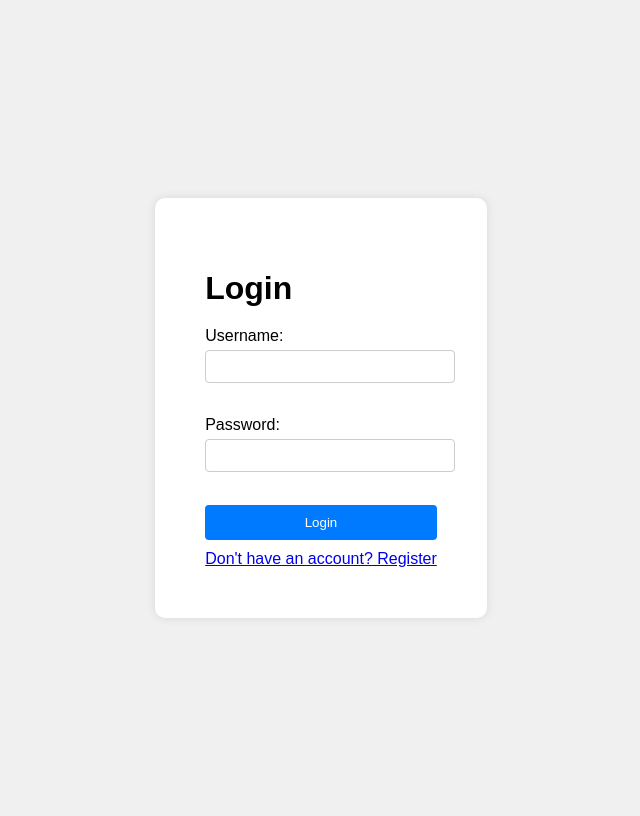
After one commit to Abdul-rehman235/Image_converter_webapp, a Flask app: page /login in a window 1280 px wide. The commit adds this page. Shown: the whole page, without its empty margins (319-959 px from the left). Run offline with Flask 3, Linux system fonts and the light colour scheme.

Commit message:
login complete

```diff
--- a/api/index.py
+++ b/api/index.py
@@ -40,6 +40,11 @@ def tool():
     return render_template('tool.html', user_photo=encoded_image)
 
 
+@app.route('/login')
+def login():
+    return render_template('login.html')
+
+
 
 if __name__ == '__main__':
     app.run(host='0.0.0.0', debug=True)
--- /dev/null
+++ b/static/login.css
@@ -0,0 +1,40 @@
+        body {
+            font-family: Arial, sans-serif;
+            background-color: #f0f0f0;
+            display: flex;
+            justify-content: center;
+            align-items: center;
+            height: 100vh;
+        }
+        .container {
+            background-color: white;
+            padding: 50px;
+            border-radius: 10px;
+            box-shadow: 0 0 10px rgba(0, 0, 0, 0.1);
+        }
+        h1 {
+            margin-bottom: 20px;
+        }
+        label {
+            display: block;
+            margin-bottom: 5px;
+        }
+        input[type="text"], input[type="password"] {
+            width: 100%;
+            padding: 8px;
+            margin-bottom: 15px;
+            border: 1px solid #ccc;
+            border-radius: 4px;
+        }
+        button {
+            width: 100%;
+            padding: 10px;
+            background-color: #007BFF;
+            color: white;
+            border: none;
+            border-radius: 4px;
+            cursor: pointer;
+        }
+        button:hover {
+            background-color: #0056b3;
+        }
--- /dev/null
+++ b/templates/login.html
@@ -0,0 +1,22 @@
+<!DOCTYPE html>
+<html lang="en">
+<head>
+    <meta charset="UTF-8">
+    <meta name="viewport" content="width=device-width, initial-scale=1.0">
+    <title>Login page</title>
+    <link rel="stylesheet" type="text/css" href="/static/login.css">
+</head>
+<body>
+    <div class="container">
+        <h1>Login</h1>
+        <form action="/login" method="post">
+            <label for="username">Username:</label>
+            <input type="text" id="username" name="username" required><br><br>
+            <label for="password">Password:</label>
+            <input type="password" id="password" name="password" required><br><br>
+            <button type="submit" href="/login">Login</button>
+            <a href="/templates/register.html" style="display: block; text-align: center; margin-top: 10px;">Don't have an account? Register</a>
+        </form>
+    </div>
+</body>
+</html>
--- a/templates/tool.html
+++ b/templates/tool.html
@@ -13,7 +13,11 @@
         <div class="container header-flex">
             <div class="logo">Convert<span>Craft</span></div>
             <nav class="nav-links">
-                <a href="#" class="active">Home</a>
+                <!-- <a href="#" class="active">Home</a> -->
+                <a href="/login" class="btn-login-link">
+                <button class="btn-login">Login</button>
+                </a>
+                <button class="btn-signup" onclick="openModal('signup')">Sign Up</button>
             </nav>
         </div>
     </header>
```
Also changed, not shown: static/tool.css (+31 -0 lines).
